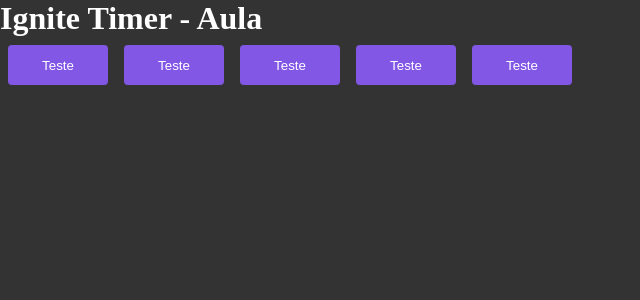
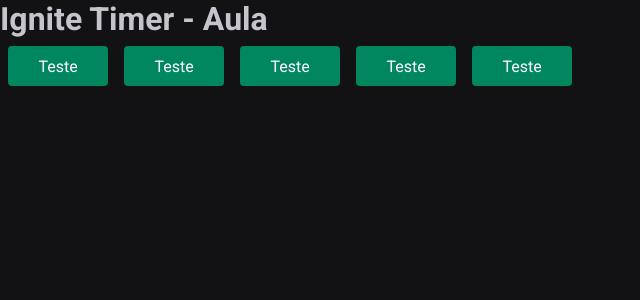
Before and after one commit to augustomarsola/02-newignite-timer, a React (Vite) app: page / in a window 1280 px wide. Shown: the top 300 px of the page, without its empty margins (0-640 px from the left). Built offline with nearby package versions, Linux system fonts and the light colour scheme.

Commit message:
Created global style with types

```diff
--- a/index.html
+++ b/index.html
@@ -1,6 +1,12 @@
 <!DOCTYPE html>
 <html lang="en">
   <head>
+    <link rel="preconnect" href="https://fonts.googleapis.com" />
+    <link rel="preconnect" href="https://fonts.gstatic.com" crossorigin />
+    <link
+      href="https://fonts.googleapis.com/css2?family=Roboto+Mono:wght@700&family=Roboto:wght@400;700&display=swap"
+      rel="stylesheet"
+    />
     <meta charset="UTF-8" />
     <meta name="viewport" content="width=device-width, initial-scale=1.0" />
     <title>Ignite Timer</title>
--- a/package.json
+++ b/package.json
@@ -18,6 +18,7 @@
     "@types/react-dom": "^18.0.6",
     "@types/styled-components": "^5.1.25",
     "@vitejs/plugin-react": "^2.0.0",
+    "eslint": "^8.20.0",
     "typescript": "^4.6.4",
     "vite": "^3.0.0"
   }
--- a/src/components/Button.styles.ts
+++ b/src/components/Button.styles.ts
@@ -21,5 +21,5 @@
   margin: 8px;
 
   color: ${(props) => props.theme.white};
-  background: ${(props) => props.theme.primary};
+  background: ${(props) => props.theme["green-500"]};
 `;
--- a/src/styles/global.ts
+++ b/src/styles/global.ts
@@ -6,9 +6,18 @@
     padding: 0;
     box-sizing: border-box;
   }
-
+  :focus {
+    outline: none;
+    box-shadow: 0 0 0 2px ${(props) => props.theme["green-500"]};
+  }
   body {
-    background: #333;
-    color: #fff;
+    background: ${(props) => props.theme["gray-900"]};
+    color: ${(props) => props.theme["gray-300"]};
+    -webkit-font-smoothing: antialiased;
+  }
+  body, input, textarea, button {
+    font-family: 'Roboto', sans-serif;
+    font-weight: 400;
+    font-size: 1rem;
   }
 `;
--- a/src/styles/themes/default.ts
+++ b/src/styles/themes/default.ts
@@ -1,5 +1,21 @@
 export const defaultTheme = {
-  white: "#fff",
-  primary: "#8257e6",
-  secondary: "orange",
+  white: "#FFF",
+
+  "gray-100": "#E1E1E6",
+  "gray-300": "#C4C4CC",
+  "gray-400": "#8D8D99",
+  "gray-500": "#7C7C8A",
+  "gray-600": "#323238",
+  "gray-700": "#29292E",
+  "gray-800": "#202024",
+  "gray-900": "#121214",
+
+  "green-300": "#00B37E",
+  "green-500": "#00875F",
+  "green-700": "#015F43",
+
+  "red-500": "#AB222E",
+  "red-700": "#7A1921",
+
+  "yellow-500": "#FBA94C",
 };
```
Also changed, not shown: src/@types/styled.d.ts (added, +8 -0 lines), 2 other files (tests, documents, lock files or other folders).
